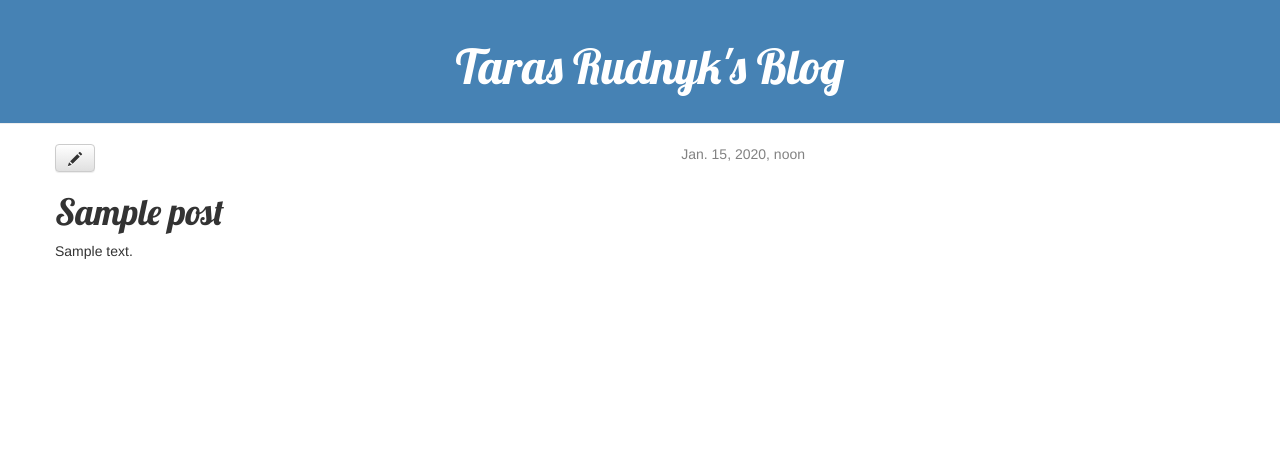
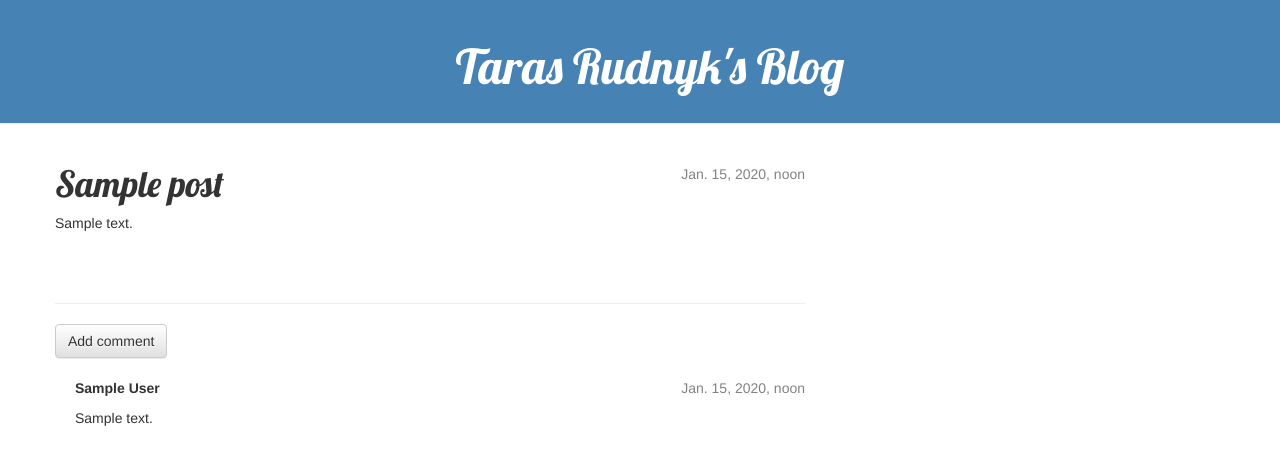
Before and after one commit to TarasRudnyk/blog, a Django app: page /post/1/ in a window 1280 px wide. Shown: the top 465 px of the page. Run offline with Django 3.2, Linux system fonts and the light colour scheme; tables that the repository leaves empty hold one stand-in row (values such as "Sample post"); some libraries are stand-ins or nearby versions.

Commit message:
Added comments model and comment processing logic

```diff
--- a/blog/admin.py
+++ b/blog/admin.py
@@ -1,4 +1,6 @@
 from django.contrib import admin
 from .models import Post
+from .models import Comment
 
 admin.site.register(Post)
+admin.site.register(Comment)
--- a/blog/models.py
+++ b/blog/models.py
@@ -16,3 +16,24 @@ class Post(models.Model):
 
 	def __str__(self):
 		return self.title
+
+
+
+class Comment(models.Model):
+    post = models.ForeignKey('blog.Post', related_name='comments')
+    author = models.CharField(max_length=200)
+    text = models.TextField()
+    created_date = models.DateTimeField(default=timezone.now)
+    approved_comment = models.BooleanField(default=False)
+
+    def approve(self):
+        self.approved_comment = True
+        self.save()
+
+    # def approved_comment(self):
+    # 	return self.comment.filter(approved_comment=True)
+    def approved_comments(self):
+    	return self.comments.filter(approved_comment=True)
+
+    def __str__(self):
+        return self.text
--- a/blog/static/css/blog.css
+++ b/blog/static/css/blog.css
@@ -45,3 +45,7 @@ h1, h2, h3, h4 {
 .post h1 a, .post h1 a:visited {
     color: #000000;
 }
+
+.comment {
+    margin: 20px 0px 20px 20px;
+}
--- a/blog/templates/blog/post_detail.html
+++ b/blog/templates/blog/post_detail.html
@@ -8,8 +8,31 @@
 				{{ post.published_date }}
 			</div>
 		{% endif %}
-		<a class="btn btn-default" href="{% url 'post_edit' pk=post.pk %}"><span class="glyphicon glyphicon-pencil"></span></a>
+			{% if user.is_authenticated %}
+			<a class="btn btn-default" href="{% url 'post_edit' pk=post.pk %}"><span class="glyphicon glyphicon-pencil"></span></a>
+			{% endif %}
 		<h1>{{ post.title }}</h1>
 		<p>{{ post.text|linebreaks }}</p>
 	</div>
+<hr>
+<a class="btn btn-default" href="{% url 'add_comment_to_post' pk=post.pk %}">Add comment</a>
+<div>
+	{% for comment in post.comments.all %}
+	    {% if user.is_authenticated or comment.approved_comment %}
+	    <div class="comment">
+	        <div class="date">
+	            {{ comment.created_date }}
+	            {% if not comment.approved_comment %}
+	                <a class="btn btn-default" href="{% url 'comment_remove' pk=comment.pk %}"><span class="glyphicon glyphicon-remove"></span></a>
+	                <a class="btn btn-default" href="{% url 'comment_approve' pk=comment.pk %}"><span class="glyphicon glyphicon-ok"></span></a>
+	            {% endif %}
+	        </div>
+	        <strong>{{ comment.author }}</strong>
+	        <p>{{ comment.text|linebreaks }}</p>
+	    </div>
+	    {% endif %}
+	{% empty %}
+	    <p>No comments here yet :(</p>
+	{% endfor %}
+</div>
 {% endblock %}
--- a/blog/templates/blog/post_list.html
+++ b/blog/templates/blog/post_list.html
@@ -16,6 +16,7 @@
 			</div>
 			<h1><a href="/post/{{ post.pk }}/">{{ post.title }}</a></h1>
 			<p>{{ post.text|truncatewords:35|linebreaks }}</p>
+			<a href="{% url 'blog.views.post_detail' pk=post.pk %}">Comments: {{ post.comments.count }}</a>
 		</div>
 	{% endfor %}
 {% endblock content %}
--- a/blog/urls.py
+++ b/blog/urls.py
@@ -6,4 +6,7 @@ urlpatterns = [
     url(r'^post/(?P<pk>[0-9]+)/$', views.post_detail, name='post_detail'),
     url(r'^post/new/$', views.post_new, name='post_new'),
     url(r'^post/(?P<pk>[0-9]+)/edit/$', views.post_edit, name='post_edit'),
+    url(r'^psot/(?P<pk>\d+)/comment/$', views.add_comment_to_post, name='add_comment_to_post'),
+    url(r'^comment/(?P<pk>\d+)/approve/$', views.comment_approve, name='comment_approve'),
+	url(r'^comment/(?P<pk>\d+)/remove/$', views.comment_remove, name='comment_remove'),
 ]
--- a/blog/views.py
+++ b/blog/views.py
@@ -1,7 +1,8 @@
 from django.shortcuts import render, get_object_or_404, redirect
 from django.utils import timezone
-from .models import Post
-from .forms import PostForm
+from django.contrib.auth.decorators import login_required
+from .models import Post, Comment
+from .forms import PostForm, CommentForm
 
 def post_list(request):
 	posts = Post.objects.filter(published_date__lte=timezone.now()).order_by('published_date')
@@ -37,3 +38,29 @@ def post_edit(request, pk):
 	else:
 		form = PostForm(instance=post)
 	return render(request, 'blog/post_edit.html', {'form': form})
+
+def add_comment_to_post(request, pk):
+    post = get_object_or_404(Post, pk=pk)
+    if request.method == "POST":
+        form = CommentForm(request.POST)
+        if form.is_valid():
+            comment = form.save(commit=False)
+            comment.post = post
+            comment.save()
+            return redirect('blog.views.post_detail', pk=post.pk)
+    else:
+        form = CommentForm()
+    return render(request, 'blog/add_comment_to_post.html', {'form': form})
+
+@login_required
+def comment_approve(request, pk):
+    comment = get_object_or_404(Comment, pk=pk)
+    comment.approve()
+    return redirect('blog.views.post_detail', pk=comment.post.pk)
+
+@login_required
+def comment_remove(request, pk):
+    comment = get_object_or_404(Comment, pk=pk)
+    post_pk = comment.post.pk
+    comment.delete()
+    return redirect('blog.views.post_detail', pk=post_pk)
```
Also changed, not shown: blog/forms.py (+8 -1 lines), blog/templates/blog/add_comment_to_post.html (added, +9 -0 lines), blog/migrations/0002_comment.py (added), blog/migrations/0003_auto_20160315_1917.py (added), blog/migrations/0004_comment_approved_comment.py (added).
